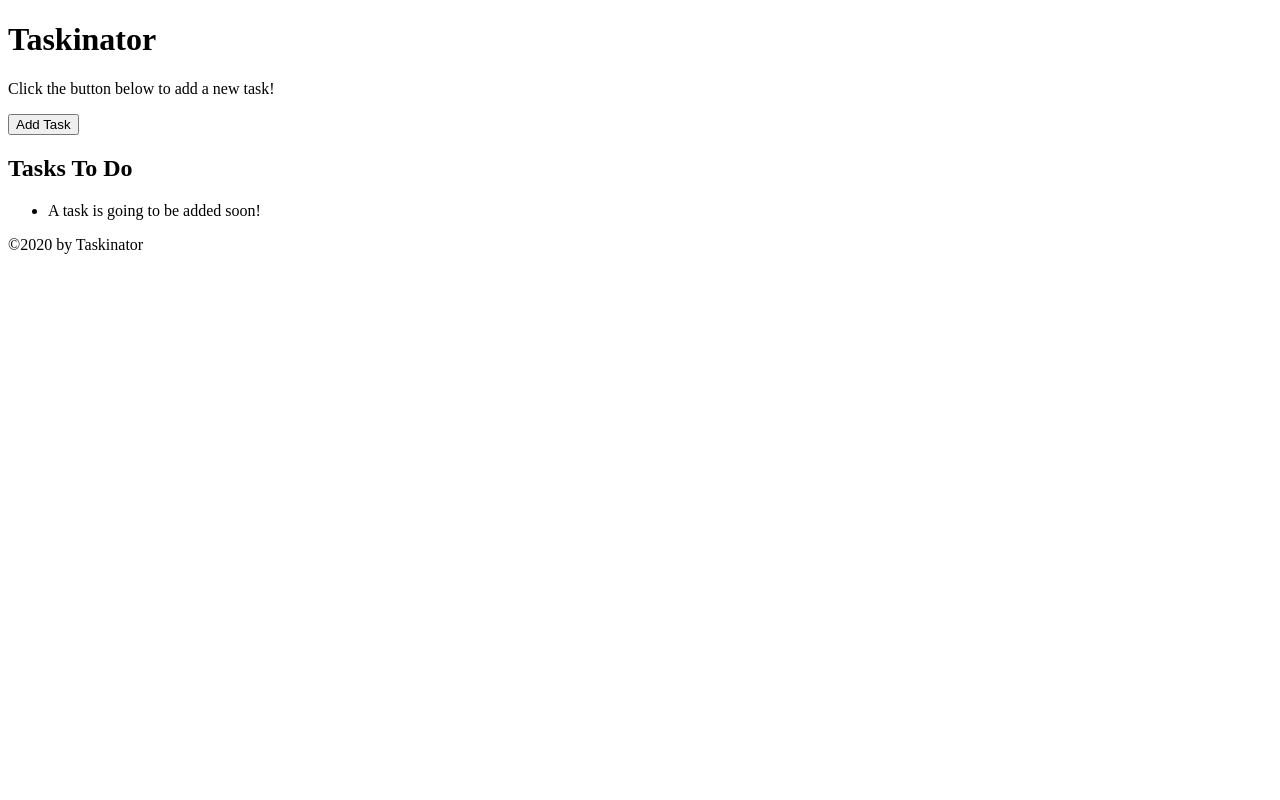
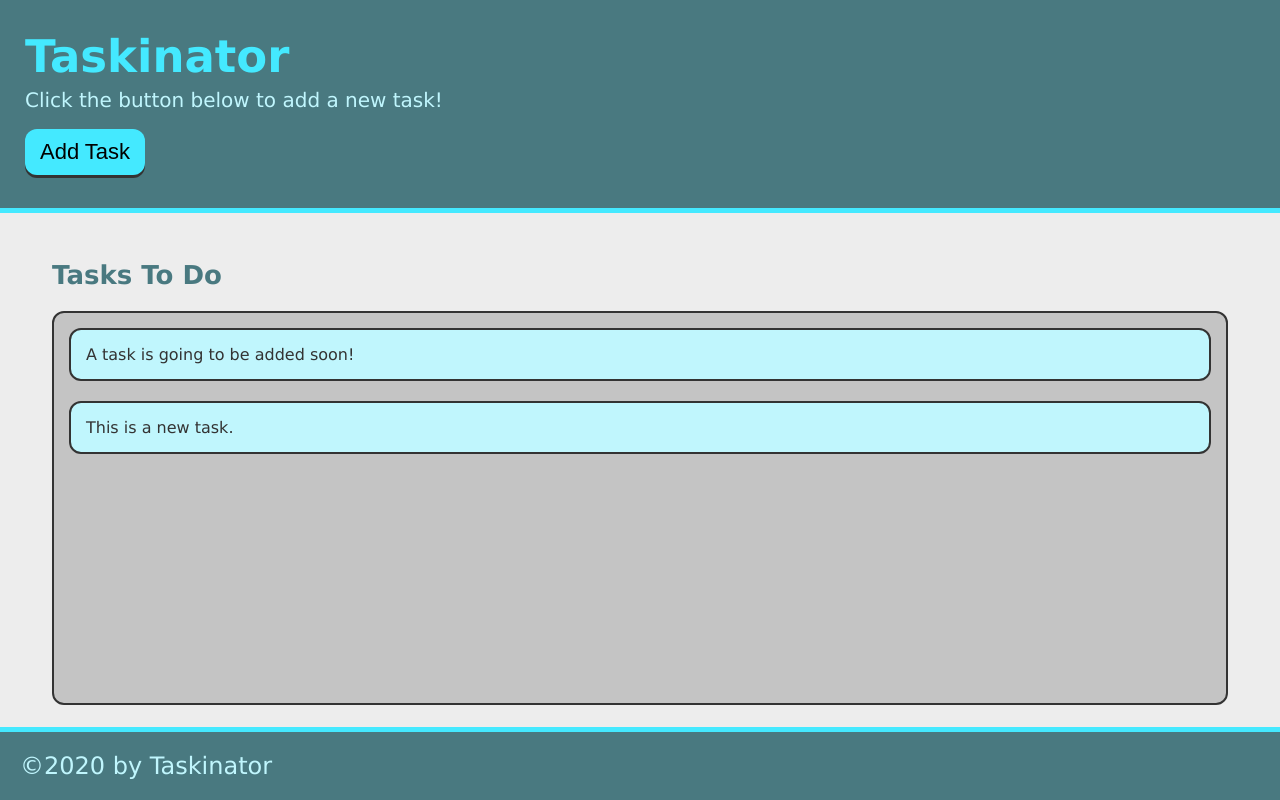
Before and after one commit to Farseer21/Taskinator, a plain HTML site: page index.html in a window 1280 px wide. Both pictures are taken after a click on the button "Add Task". Drawn offline with Linux system fonts and the light colour scheme.

Commit message:
added task function

```diff
--- a/assets/js/script.js
+++ b/assets/js/script.js
@@ -0,0 +1,11 @@
+var buttonEl = document.querySelector("#save-task");
+var tasksToDoEl = document.querySelector("#tasks-to-do");
+
+var createTaskHandler = function() {
+    var listItemEl = document.createElement("li");
+    listItemEl.className = "task-item";
+    listItemEl.textContent = "This is a new task.";
+    tasksToDoEl.appendChild(listItemEl);
+    };
+
+  buttonEl.addEventListener("click", createTaskHandler);
--- a/index.html
+++ b/index.html
@@ -5,19 +5,19 @@
     <meta http-equiv="X-UA-Compatible" content="IE=edge">
     <meta name="viewport" content="width=device-width, initial-scale=1.0">
     <title>Taskinator</title>
-    <link rel"stylesheet" href="assets/css/style.css">
+    <link rel="stylesheet" href="assets/css/style.css">
 </head>
 <body>
    <header>
         <h1 class="page-title">Taskinator</h1>
         <p>Click the button below to add a new task!</p>
-        <button class="btn" >Add Task</button>
+        <button class="btn" id="save-task">Add Task</button>
 
     </header>
     <main class="page-content">
         <section class="task-list-wrapper">
           <h2 class="list-title">Tasks To Do</h2>
-          <ul class="task-list">
+          <ul class="task-list" id="tasks-to-do">
             <li class="task-item">A task is going to be added soon!</li>
           </ul>
         </section>
```
